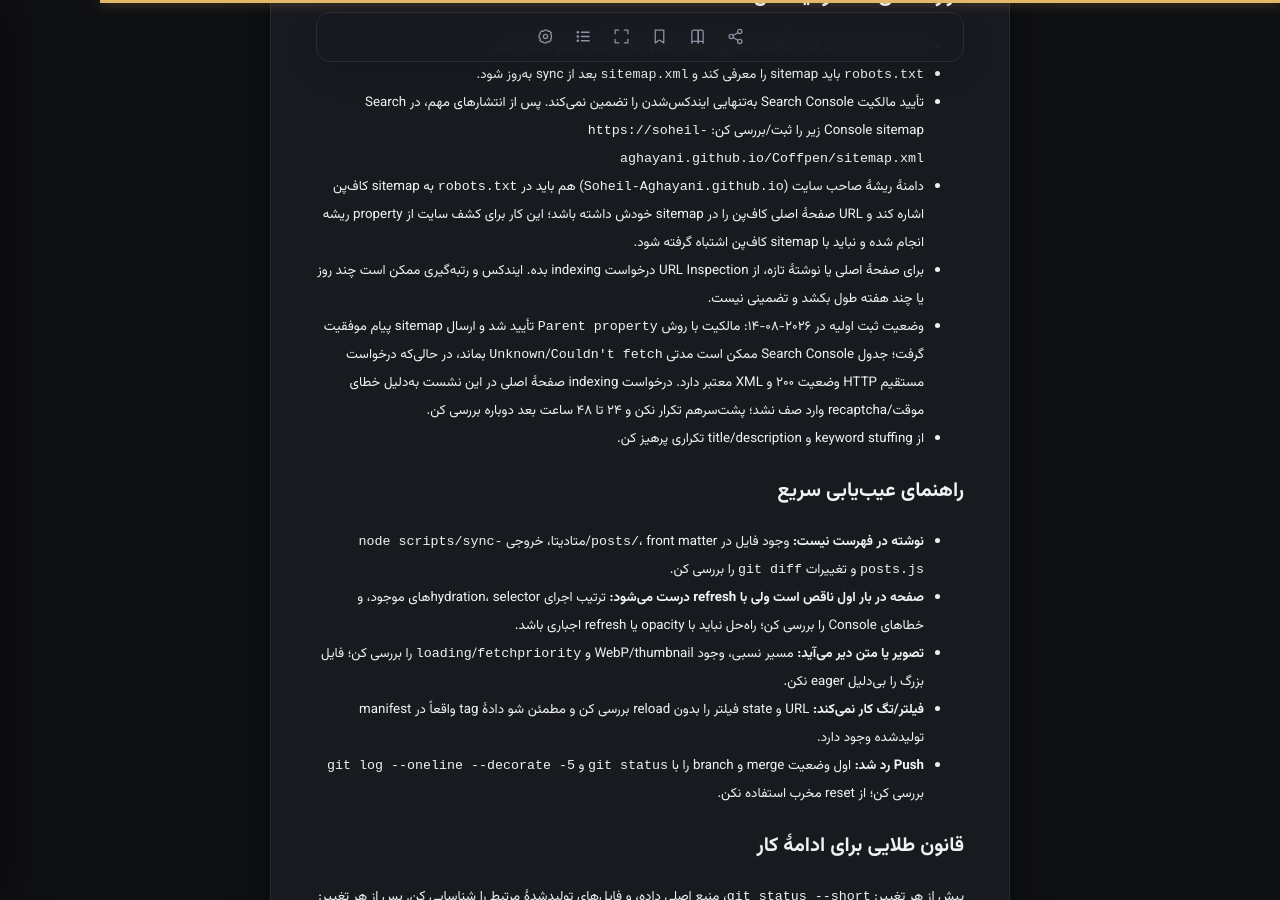
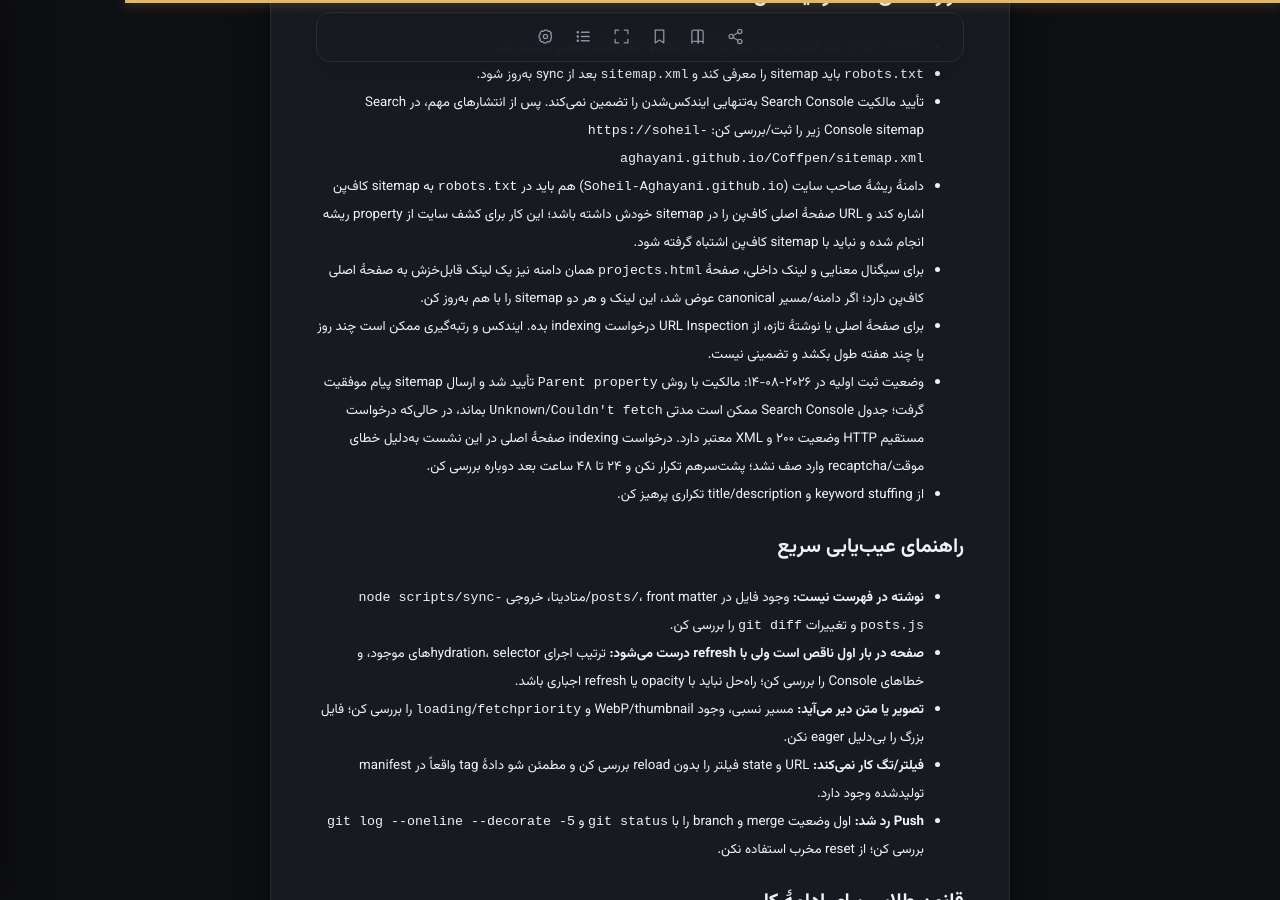
Before and after one commit to Soheil-Aghayani/Coffpen, a Jekyll site: the page built from CODEX_PROJECT_NOTES.md, in a window 1280 px wide and 900 px high, scrolled down 2780 px. Built offline with Jekyll 4.4.1, drawn with Linux system fonts in a browser that asks for light colours; our own code applies the rules of GitHub Pages for plain Markdown files; some of the changed text lies outside the part shown.

Commit message:
Document Coffpen discovery backlink

```diff
--- a/CODEX_PROJECT_NOTES.md
+++ b/CODEX_PROJECT_NOTES.md
@@ -67,6 +67,7 @@
 - تأیید مالکیت Search Console به‌تنهایی ایندکس‌شدن را تضمین نمی‌کند. پس از انتشارهای مهم، در Search Console sitemap زیر را ثبت/بررسی کن:
   `https://soheil-aghayani.github.io/Coffpen/sitemap.xml`
 - دامنهٔ ریشهٔ صاحب سایت (`Soheil-Aghayani.github.io`) هم باید در `robots.txt` به sitemap کاف‌پن اشاره کند و URL صفحهٔ اصلی کاف‌پن را در sitemap خودش داشته باشد؛ این کار برای کشف سایت از property ریشه انجام شده و نباید با sitemap کاف‌پن اشتباه گرفته شود.
+- برای سیگنال معنایی و لینک داخلی، صفحهٔ `projects.html` همان دامنه نیز یک لینک قابل‌خزش به صفحهٔ اصلی کاف‌پن دارد؛ اگر دامنه/مسیر canonical عوض شد، این لینک و هر دو sitemap را با هم به‌روز کن.
 - برای صفحهٔ اصلی یا نوشتهٔ تازه، از URL Inspection درخواست indexing بده. ایندکس و رتبه‌گیری ممکن است چند روز یا چند هفته طول بکشد و تضمینی نیست.
 - وضعیت ثبت اولیه در ۲۰۲۶-۰۸-۱۴: مالکیت با روش `Parent property` تأیید شد و ارسال sitemap پیام موفقیت گرفت؛ جدول Search Console ممکن است مدتی `Unknown`/`Couldn't fetch` بماند، در حالی‌که درخواست مستقیم HTTP وضعیت ۲۰۰ و XML معتبر دارد. درخواست indexing صفحهٔ اصلی در این نشست به‌دلیل خطای موقت/recaptcha وارد صف نشد؛ پشت‌سرهم تکرار نکن و ۲۴ تا ۴۸ ساعت بعد دوباره بررسی کن.
 - از keyword stuffing و title/description تکراری پرهیز کن.
```
